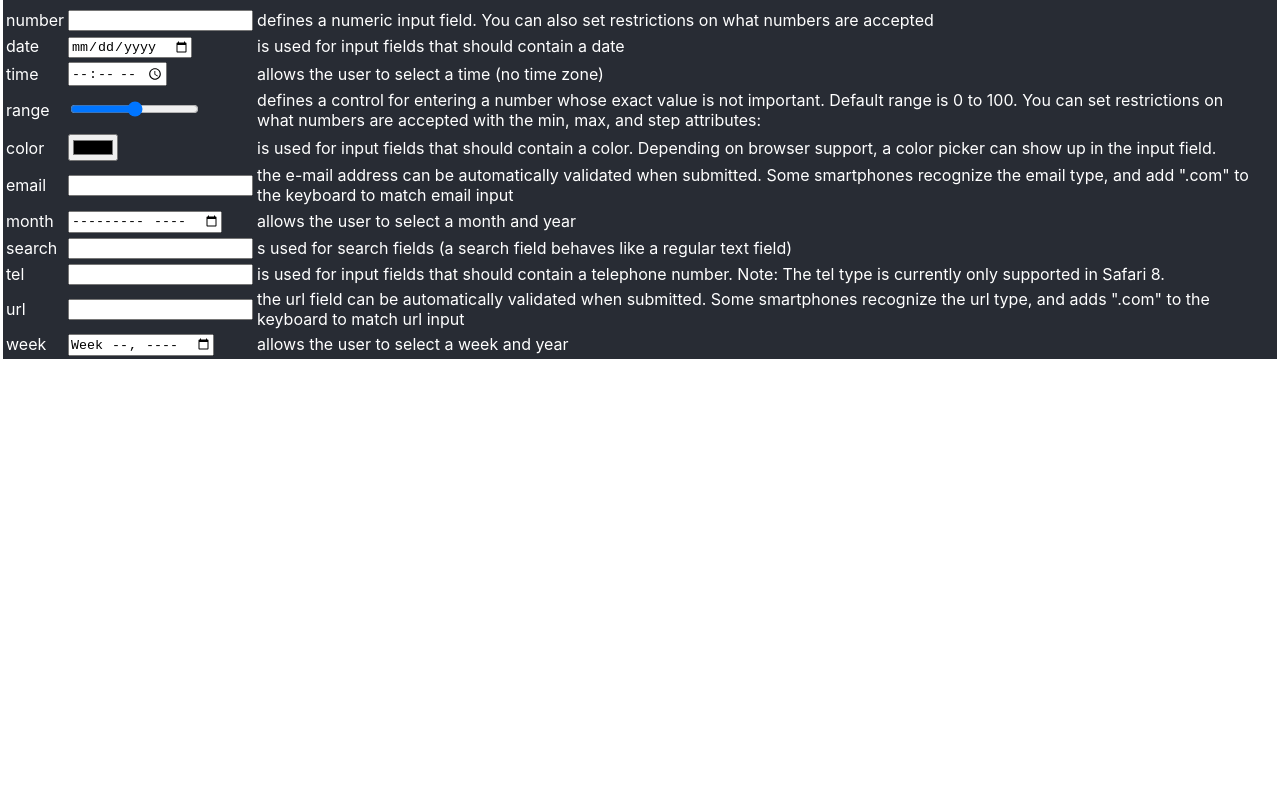
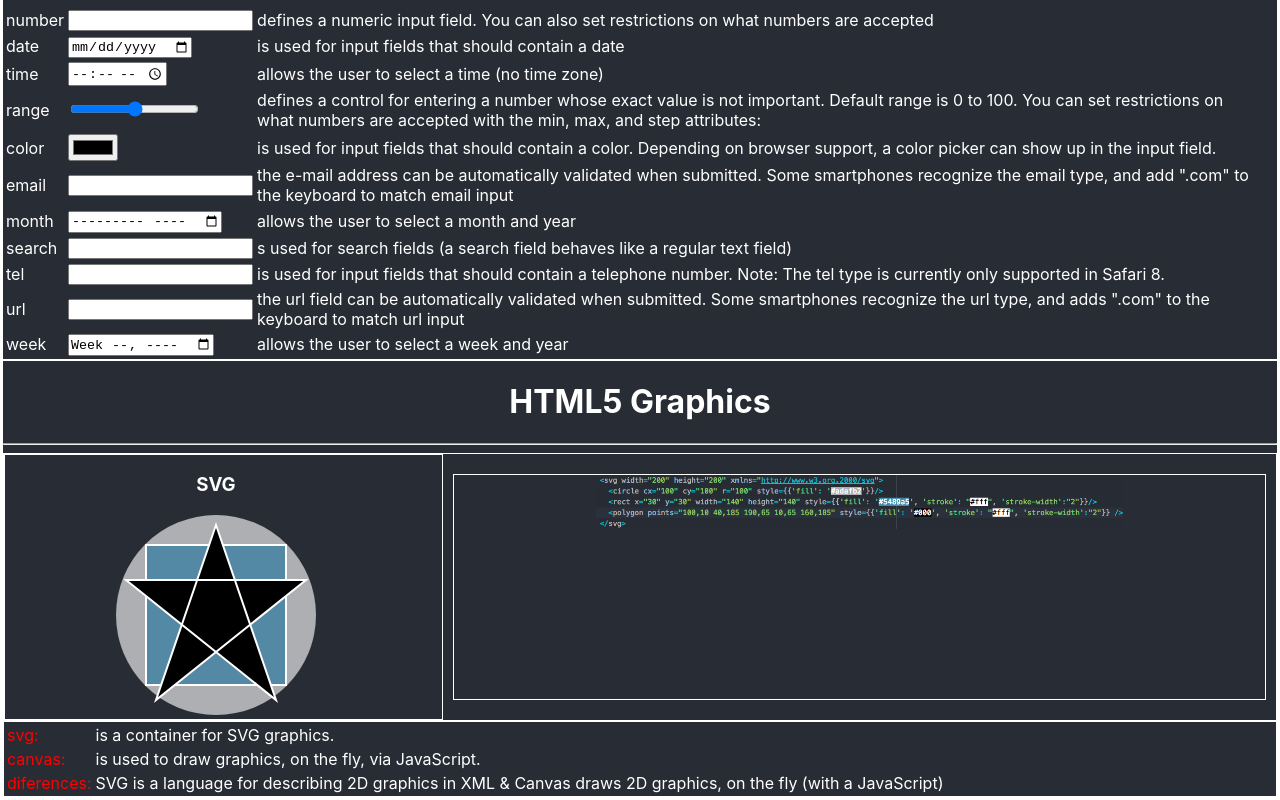
Before and after one commit to cjimenez-tiempodev/hello-world, a React (Create React App) app in the folder App/front-review/: page / in a window 1280 px wide. Shown: the part 3424-4224 px from the top of the page. Before the commit the page ends 3786 px from the top, so only its background shows below. Built offline with nearby package versions, Linux system fonts and the light colour scheme.

Commit message:
App: create HTML5 Graphics - SVG

```diff
--- a/App/front-review/src/App.js
+++ b/App/front-review/src/App.js
@@ -1,5 +1,5 @@
 import React, { Component } from 'react';
-import {DocumentStructure, TextFormat, Links, ImagesFormat, HTML5Semantic, InputTypes} from './html/common/index';
+import {DocumentStructure, TextFormat, Links, ImagesFormat, HTML5Semantic, InputTypes, Graphics} from './html/common/index';
 import './App.css';
 
 class App extends Component {
@@ -12,6 +12,7 @@
         <ImagesFormat />
         <HTML5Semantic />
         <InputTypes />
+        <Graphics />
       </div>
     );
   }
--- a/App/front-review/src/html/common/constDefinitions.js
+++ b/App/front-review/src/html/common/constDefinitions.js
@@ -86,6 +86,12 @@
     week: 'allows the user to select a week and year',
   },
 
+  graphics: {
+    svg: 'is a container for SVG graphics.',
+    canvas: 'is used to draw graphics, on the fly, via JavaScript.',
+    diferences: 'SVG is a language for describing 2D graphics in XML & Canvas draws 2D graphics, on the fly (with a JavaScript)',
+  },
+
 };
 
 export default html5;
--- /dev/null
+++ b/App/front-review/src/html/common/graphics.js
@@ -0,0 +1,43 @@
+import React from 'react';
+import html5 from './constDefinitions';
+import DisplayDefinition from './general/displayDef';
+import codeImage from './assets/svgCode.png';
+
+function Graphics(props) {
+  return (
+    <div className = "document">
+    <h1>HTML5 Graphics</h1>
+    <hr />
+
+    <div className="example">
+
+      <div className="result">
+        <section>
+          <article>
+            <h3>SVG</h3>
+            <svg width="200" height="200" xmlns="http://www.w3.org.2000/svg">
+              <circle cx="100" cy="100" r="100" style={{'fill': '#adafb2'}}/>
+              <rect x="30" y="30" width="140" height="140" style={{'fill': '#5489a5', 'stroke': "#fff", 'stroke-width':"2"}}/>
+              <polygon points="100,10 40,185 190,65 10,65 160,185" style={{'fill': '#000', 'stroke': "#fff", 'stroke-width':"2"}} />
+            </svg>
+          </article>
+        </section>
+      </div>
+
+      <div className="code">
+        <img src={codeImage} alt="code"/>
+      </div>
+
+    </div>
+
+    <div>
+      <table>
+        <DisplayDefinition data={html5.graphics} />
+      </table>
+    </div>
+
+    </div>
+  );
+}
+
+export default Graphics;
--- a/App/front-review/src/html/common/index.js
+++ b/App/front-review/src/html/common/index.js
@@ -4,6 +4,7 @@
 import ImagesFormat from './images';
 import HTML5Semantic from './HTML5Semantic';
 import InputTypes from './inputTypes';
+import Graphics from './graphics';
 
 export default DocumentStructure;
-export {DocumentStructure, TextFormat, Links, ImagesFormat, HTML5Semantic, InputTypes};
+export {DocumentStructure, TextFormat, Links, ImagesFormat, HTML5Semantic, InputTypes, Graphics};
```
Also changed, not shown: App/front-review/src/html/common/assets/svgCode.png (added).
